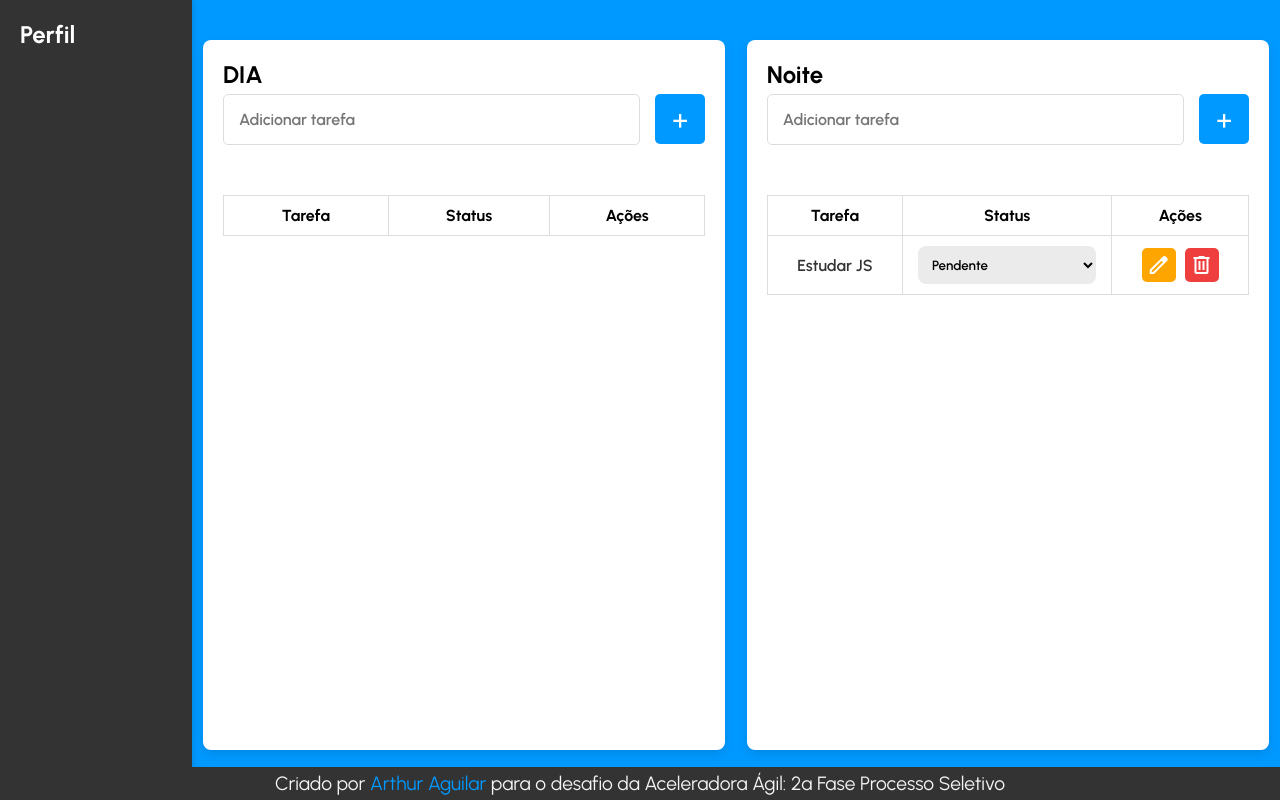
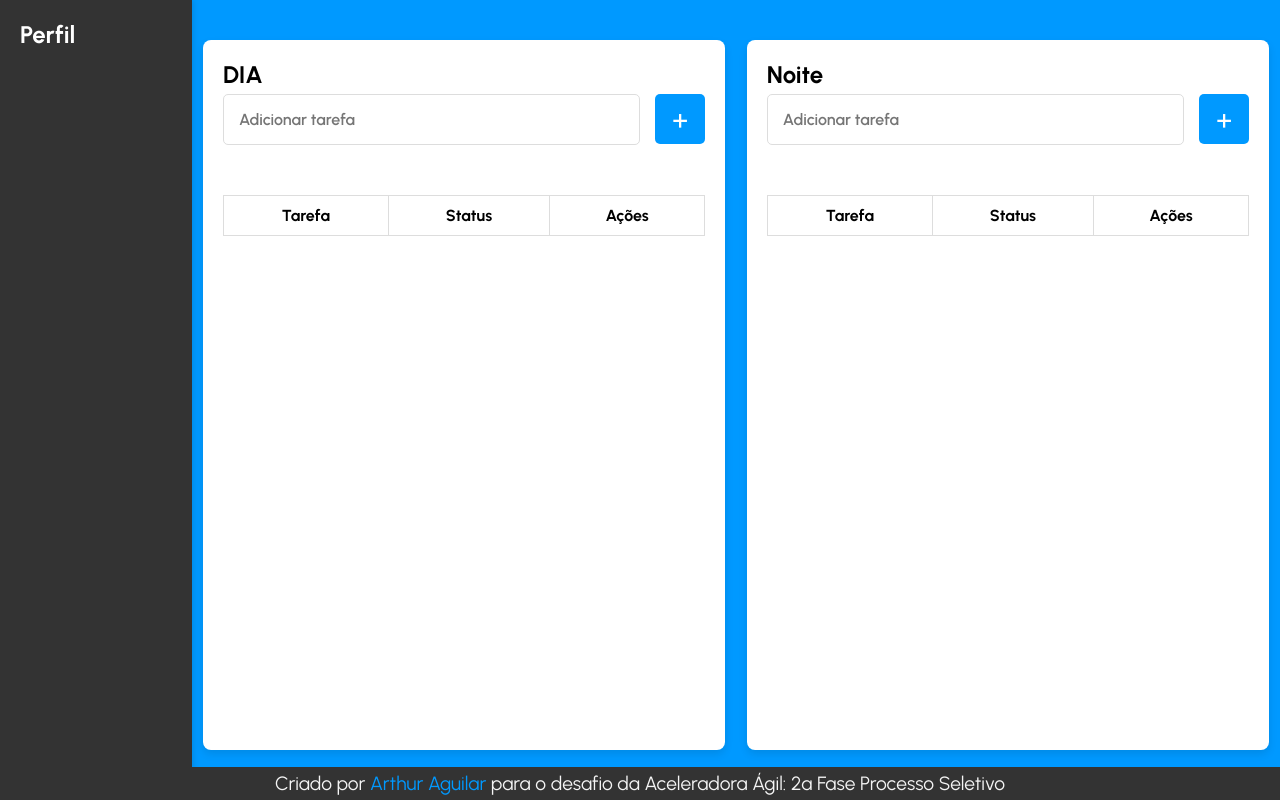
Before and after one commit to ArthurAguilar/desafio-processo-seletivo, a plain HTML site: page index.html in a window 1280 px wide. Drawn offline with nearby package versions, Linux system fonts and the light colour scheme.

Commit message:
correcao-bugs

```diff
--- a/index.html
+++ b/index.html
@@ -28,9 +28,6 @@
                             <th>Ações</th>
                         </tr>
                     </thead>
-                    <tbody>
-
-                    </tbody>
                 </table>
             </div>
 
@@ -48,34 +45,12 @@
                             <th>Ações</th>
                         </tr>
                     </thead>
-                    <tbody>
-                        <tr>
-                            <td>Estudar JS</td>
-                            <td>
-                                <select class="statusSelect">
-                                    <option value="pendente">pendente</option>
-                                    <option value="em andamento">em andamento</option>
-                                    <option value="concluída">concluída</option>
-                                </select>
-                                </td>
-                            <td>
-
-                                <button class="btn-acao" id="btn-edit">
-                                    <span class="material-symbols-outlined">edit</span>
-                                </button>
-                                <button class="btn-acao" id="btn-delete">
-                                    <span class="material-symbols-outlined">delete</span>
-                                </button>
-                            </td>
-                        </tr>
-
-                    </tbody>
                 </table>
             </div>
     </main>
     <footer>
         <p>
-            Criado por <a href="https://www.linkedin.com/in/arthuraguilar/">Arthur Aguilar</a> para o desafio da Aceleradora Ágil: 2ª Fase Processo Seletivo
+            Criado por <a href="https://www.linkedin.com/in/arthuraguilar/" target="_blank">Arthur Aguilar</a> para o desafio da Aceleradora Ágil: 2ª Fase Processo Seletivo
         </p>
     </footer>
     <script src="script.js"></script>
```
